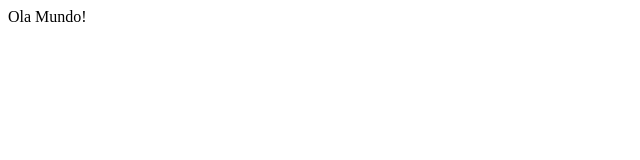
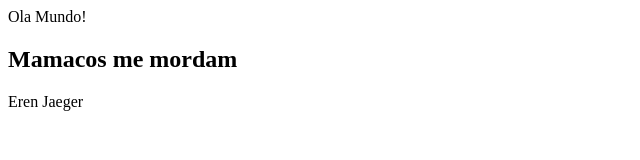
Before and after one commit to Nikolas1984/git_repo_01, a plain HTML site: page index.html in a window 1280 px wide. Shown: the whole page, without its empty margins (0-640 px from the left). Drawn offline with Linux system fonts and the light colour scheme.

Commit message:
Testando Tags

```diff
--- a/index.html
+++ b/index.html
@@ -7,6 +7,7 @@
 </head>
 <body>
     <p1> Ola Mundo!</p1>
-
+    <h2> Mamacos me mordam</h2>
+    <p2> Eren Jaeger</p2>
 </body>
 </html>
```
